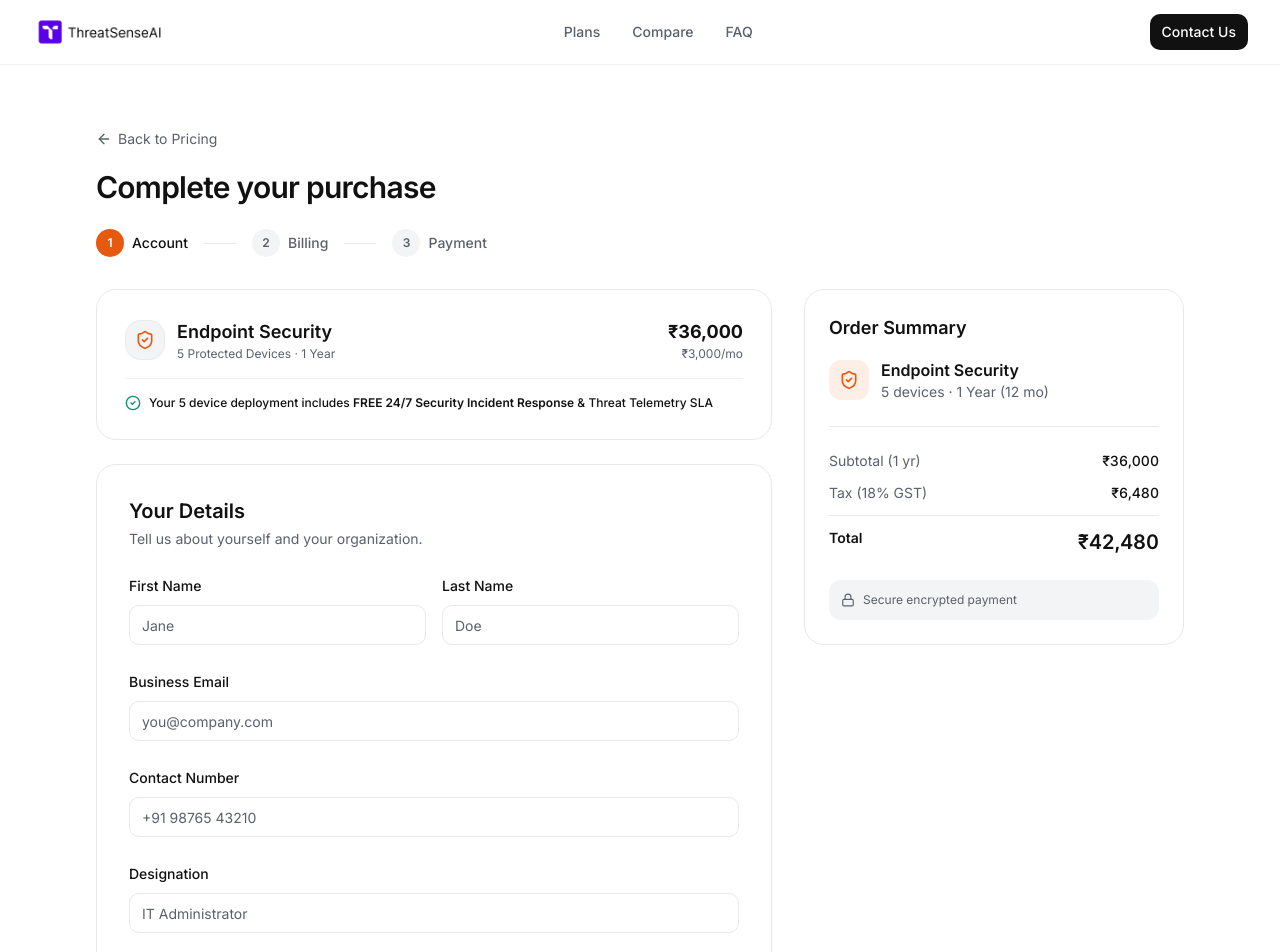
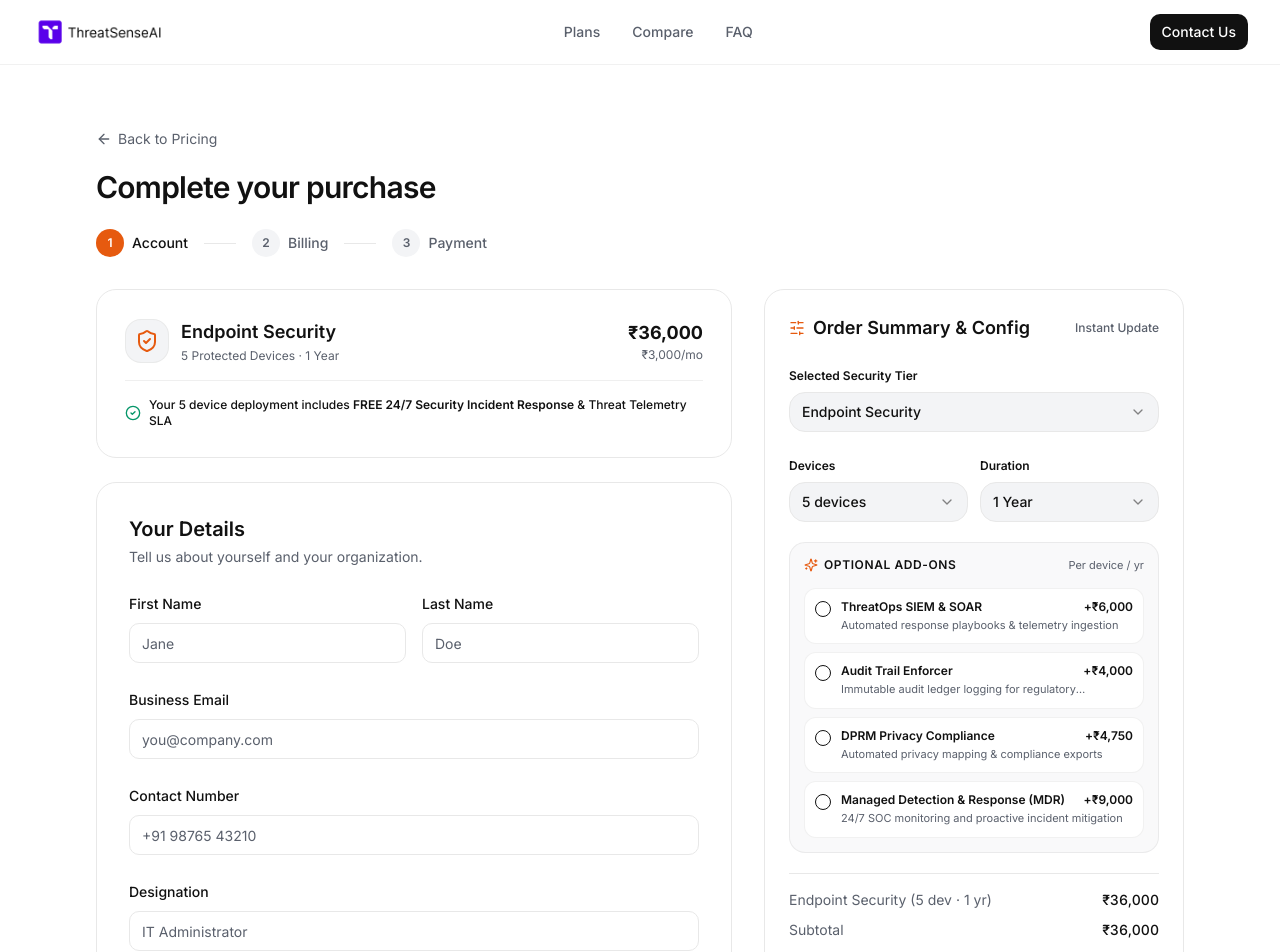
Before and after one commit to portfolio723/threatsense_ai_pricing_plan_page_final, a Next.js app: page /checkout in a window 1280 px wide. Shown: the top 952 px of the page. Built offline with nearby package versions, Linux system fonts and the light colour scheme.

Commit message:
feat(checkout): add support for plan add-ons
Extend pricing logic to include add-on services and update the checkout page dependencies to support selecting multiple add-ons.

```diff
--- a/app/checkout/page.tsx
+++ b/app/checkout/page.tsx
@@ -1,11 +1,11 @@
 'use client';
 
 import { useState } from 'react';
-import { useSearchParams } from 'next/navigation';
+import { useSearchParams, useRouter } from 'next/navigation';
 import Link from 'next/link';
 import {
   ArrowLeft, ArrowRight, Lock, CheckCircle2, XCircle, Loader2,
-  ShieldCheck, Download, FileText, HelpCircle,
+  ShieldCheck, Download, FileText, HelpCircle, Plus, Sparkles, SlidersHorizontal,
 } from 'lucide-react';
 import { Navbar } from '@/components/pricing/navbar';
 import { Button } from '@/components/ui/button';
@@ -13,44 +13,69 @@ import { Input } from '@/components/ui/input';
 import { Label } from '@/components/ui/label';
 import { Checkbox } from '@/components/ui/checkbox';
 import { Select, SelectContent, SelectItem, SelectTrigger, SelectValue } from '@/components/ui/select';
-import { COMPANY_SIZES, getPlan, getPriceForDevices, formatINR, YEAR_OPTIONS, type PlanId } from '@/lib/pricing';
+import {
+  COMPANY_SIZES,
+  PLANS,
+  DEVICE_OPTIONS,
+  YEAR_OPTIONS,
+  ADD_ONS,
+  getPlan,
+  getPriceForDevices,
+  formatINR,
+  type PlanId,
+  type AddOn,
+} from '@/lib/pricing';
 
 type Step = 'account' | 'billing' | 'payment' | 'processing' | 'success' | 'failure';
 
 const TAX_RATE = 0.18;
 
 export default function CheckoutPage() {
+  const router = useRouter();
   const searchParams = useSearchParams();
-  const planId = (searchParams.get('plan') || 'endpoint-security') as PlanId;
-  const devices = parseInt(searchParams.get('devices') || '5', 10);
-  const yearsParam = parseInt(searchParams.get('years') || '1', 10);
-  const plan = getPlan(planId);
+  const initialPlanId = (searchParams.get('plan') || 'endpoint-security') as PlanId;
+  const initialDevices = parseInt(searchParams.get('devices') || '5', 10);
+  const initialYears = parseInt(searchParams.get('years') || '1', 10);
+
+  const [selectedPlanId, setSelectedPlanId] = useState<PlanId>(initialPlanId);
+  const [devices, setDevices] = useState<number>(initialDevices);
+  const [selectedYears, setSelectedYears] = useState<number>(initialYears);
+  const [selectedAddOnIds, setSelectedAddOnIds] = useState<string[]>([]);
 
   const [step, setStep] = useState<Step>('account');
   const [sameAsCompany, setSameAsCompany] = useState(false);
   const [country, setCountry] = useState('in');
 
-  if (!plan) {
-    return (
-      <div className="min-h-screen bg-background">
-        <Navbar />
-        <div className="mx-auto max-w-2xl px-4 py-24 text-center">
-          <p className="text-muted-foreground">Plan not found.</p>
-          <Link href="/"><Button className="mt-4">Back to Pricing</Button></Link>
-        </div>
-      </div>
-    );
-  }
+  const plan = getPlan(selectedPlanId) || PLANS[0];
+  const isEnterprise = plan.salesOnly;
 
   const baseAnnualPrice = getPriceForDevices(plan, devices) ?? 0;
-  const selectedDuration = YEAR_OPTIONS.find((d) => d.years === yearsParam) || YEAR_OPTIONS[0];
-  const undiscountedTotal = baseAnnualPrice * selectedDuration.years;
-  const discountAmount = Math.round(undiscountedTotal * (selectedDuration.discountPercent / 100));
-  const subtotal = undiscountedTotal - discountAmount;
+  const selectedDuration = YEAR_OPTIONS.find((d) => d.years === selectedYears) || YEAR_OPTIONS[0];
+  const undiscountedPlanTotal = baseAnnualPrice * selectedDuration.years;
+  const planDiscountAmount = Math.round(undiscountedPlanTotal * (selectedDuration.discountPercent / 100));
+  const planSubtotal = undiscountedPlanTotal - planDiscountAmount;
+
+  // Add-ons calculations
+  const activeAddOns: AddOn[] = ADD_ONS.filter((a) => selectedAddOnIds.includes(a.id));
+  const addOnsUndiscountedTotal = activeAddOns.reduce(
+    (sum, addon) => sum + addon.pricePerDeviceYear * devices * selectedDuration.years,
+    0
+  );
+  const addOnsDiscountAmount = Math.round(addOnsUndiscountedTotal * (selectedDuration.discountPercent / 100));
+  const addOnsSubtotal = addOnsUndiscountedTotal - addOnsDiscountAmount;
+
+  const subtotal = planSubtotal + addOnsSubtotal;
+  const totalDiscount = planDiscountAmount + addOnsDiscountAmount;
   const monthlyEquivalent = Math.round(subtotal / selectedDuration.months);
   const tax = Math.round(subtotal * TAX_RATE);
   const total = subtotal + tax;
   const orderId = `TS-${Math.random().toString(36).slice(2, 8).toUpperCase()}`;
+
+  const toggleAddOn = (id: string) => {
+    setSelectedAddOnIds((prev) =>
+      prev.includes(id) ? prev.filter((item) => item !== id) : [...prev, id]
+    );
+  };
 
   const handlePay = (e: React.FormEvent) => {
     e.preventDefault();
@@ -101,7 +126,7 @@ export default function CheckoutPage() {
         </div>
 
         {(step === 'account' || step === 'billing' || step === 'payment') && (
-          <div className="grid grid-cols-1 gap-8 lg:grid-cols-[1fr_380px]">
+          <div className="grid grid-cols-1 gap-8 lg:grid-cols-[1fr_420px]">
             {/* Form area */}
             <div className="order-2 lg:order-1 space-y-6">
               {/* Plan & License Summary Card */}
@@ -109,13 +134,21 @@ export default function CheckoutPage() {
                 {/* Header with plan badge icon and pricing overview */}
                 <div className="flex flex-col sm:flex-row sm:items-center sm:justify-between gap-4">
                   <div className="flex items-center gap-3">
-                    <div className="flex h-10 w-10 items-center justify-center rounded-xl bg-surface border border-border/80 shrink-0">
-                      <ShieldCheck className="h-5 w-5 text-brand-orange" />
+                    <div className="flex h-11 w-11 items-center justify-center rounded-xl bg-surface border border-border/80 shrink-0">
+                      <ShieldCheck className="h-6 w-6 text-brand-orange" />
                     </div>
                     <div>
-                      <h2 className="font-display text-lg font-semibold text-foreground">{plan.name}</h2>
-                      <p className="text-xs text-muted-foreground">
+                      <div className="flex items-center gap-2">
+                        <h2 className="font-display text-lg font-semibold text-foreground">{plan.name}</h2>
+                        {plan.recommended && (
+                          <span className="rounded-full bg-brand-purple/10 px-2 py-0.5 text-[10px] font-semibold text-brand-purple border border-brand-purple/20">
+                            Recommended
+                          </span>
+                        )}
+                      </div>
+                      <p className="text-xs text-muted-foreground mt-0.5">
                         {devices} Protected Devices · {selectedDuration.label}
+                        {activeAddOns.length > 0 && ` · +${activeAddOns.length} Add-on${activeAddOns.length > 1 ? 's' : ''}`}
                       </p>
                     </div>
                   </div>
@@ -319,46 +352,179 @@ export default function CheckoutPage() {
               )}
             </div>
 
-            {/* Order summary (sticky) */}
+            {/* Order summary (interactive & sticky) */}
             <div className="order-1 lg:order-2">
-              <div className="lg:sticky lg:top-24 rounded-2xl border border-border bg-card p-6">
-                <h3 className="font-display text-lg font-semibold">Order Summary</h3>
-                <div className="mt-4 flex items-center gap-3">
-                  <div className="flex h-10 w-10 items-center justify-center rounded-lg bg-brand-orange/10">
-                    <ShieldCheck className="h-5 w-5 text-brand-orange" />
+              <div className="lg:sticky lg:top-24 space-y-5 rounded-2xl border border-border bg-card p-5 sm:p-6 shadow-xs">
+                <div className="flex items-center justify-between">
+                  <h3 className="font-display text-lg font-semibold flex items-center gap-2">
+                    <SlidersHorizontal className="h-4 w-4 text-brand-orange" />
+                    Order Summary &amp; Config
+                  </h3>
+                  <span className="text-xs text-muted-foreground font-medium">Instant Update</span>
+                </div>
+
+                {/* Tier Selection Dropdown */}
+                <div className="space-y-1.5">
+                  <Label htmlFor="planTierSelect" className="text-xs font-semibold text-foreground">
+                    Selected Security Tier
+                  </Label>
+                  <Select
+                    value={selectedPlanId}
+                    onValueChange={(val) => setSelectedPlanId(val as PlanId)}
+                  >
+                    <SelectTrigger id="planTierSelect" className="h-10 rounded-xl border-border bg-surface text-sm font-medium">
+                      <SelectValue />
+                    </SelectTrigger>
+                    <SelectContent>
+                      {PLANS.filter((p) => !p.salesOnly).map((p) => (
+                        <SelectItem key={p.id} value={p.id} className="text-sm">
+                          <span className="font-medium">{p.name}</span>
+                          {p.recommended && <span className="ml-1.5 text-xs text-brand-purple font-semibold">(Recommended)</span>}
+                        </SelectItem>
+                      ))}
+                    </SelectContent>
+                  </Select>
+                </div>
+
+                {/* Devices & Years Dropdowns in parallel */}
+                <div className="grid grid-cols-2 gap-3">
+                  <div className="space-y-1.5">
+                    <Label htmlFor="devicesSelect" className="text-xs font-semibold text-foreground">
+                      Devices
+                    </Label>
+                    <Select
+                      value={String(devices)}
+                      onValueChange={(val) => setDevices(Number(val))}
+                    >
+                      <SelectTrigger id="devicesSelect" className="h-10 rounded-xl border-border bg-surface text-sm font-medium">
+                        <SelectValue />
+                      </SelectTrigger>
+                      <SelectContent>
+                        {DEVICE_OPTIONS.map((opt) => (
+                          <SelectItem key={opt} value={String(opt)} className="text-sm">
+                            {opt} devices
+                          </SelectItem>
+                        ))}
+                      </SelectContent>
+                    </Select>
                   </div>
-                  <div>
-                    <p className="font-semibold">{plan.name}</p>
-                    <p className="text-sm text-muted-foreground">
-                      {devices} devices · {selectedDuration.years} Year{selectedDuration.years > 1 ? 's' : ''} ({selectedDuration.months} mo)
-                    </p>
+
+                  <div className="space-y-1.5">
+                    <Label htmlFor="yearsSelect" className="text-xs font-semibold text-foreground">
+                      Duration
+                    </Label>
+                    <Select
+                      value={String(selectedYears)}
+                      onValueChange={(val) => setSelectedYears(Number(val))}
+                    >
+                      <SelectTrigger id="yearsSelect" className="h-10 rounded-xl border-border bg-surface text-sm font-medium">
+                        <SelectValue />
+                      </SelectTrigger>
+                      <SelectContent>
+                        {YEAR_OPTIONS.map((opt) => (
+                          <SelectItem key={opt.years} value={String(opt.years)} className="text-sm">
+                            {opt.label}
+                          </SelectItem>
+                        ))}
+                      </SelectContent>
+                    </Select>
                   </div>
                 </div>
 
-                <div className="mt-6 space-y-3 border-t border-border pt-6 text-sm">
+                {/* Optional Add-Ons Section */}
+                <div className="space-y-2.5 rounded-xl border border-border/80 bg-surface/50 p-3.5">
+                  <div className="flex items-center justify-between">
+                    <span className="text-xs font-semibold uppercase tracking-wider text-foreground flex items-center gap-1.5">
+                      <Sparkles className="h-3.5 w-3.5 text-brand-orange" />
+                      Optional Add-Ons
+                    </span>
+                    <span className="text-[11px] text-muted-foreground">Per device / yr</span>
+                  </div>
+
+                  <div className="space-y-2 pt-1">
+                    {ADD_ONS.map((addon) => {
+                      const isChecked = selectedAddOnIds.includes(addon.id);
+                      const addonAnnualCost = addon.pricePerDeviceYear * devices;
+                      const addonTotalCost = addonAnnualCost * selectedDuration.years * (1 - selectedDuration.discountPercent / 100);
+
+                      return (
+                        <label
+                          key={addon.id}
+                          className={`flex items-start gap-2.5 rounded-lg border p-2.5 transition-colors cursor-pointer ${
+                            isChecked
+                              ? 'border-brand-orange/40 bg-brand-orange/5'
+                              : 'border-border/60 bg-card hover:border-border'
+                          }`}
+                        >
+                          <Checkbox
+                            checked={isChecked}
+                            onCheckedChange={() => toggleAddOn(addon.id)}
+                            className="mt-0.5"
+                          />
+                          <div className="flex-1 min-w-0">
+                            <div className="flex items-center justify-between gap-1">
+                              <p className="text-xs font-semibold text-foreground truncate">{addon.name}</p>
+                              <span className="text-xs font-semibold text-foreground whitespace-nowrap">
+                                +{formatINR(Math.round(addonTotalCost))}
+                              </span>
+                            </div>
+                            <p className="text-[11px] text-muted-foreground line-clamp-1 mt-0.5">
+                              {addon.shortDesc}
+                            </p>
+                          </div>
+                        </label>
+                      );
+                    })}
+                  </div>
+                </div>
+
+                {/* Pricing Calculation Breakdown */}
+                <div className="space-y-2.5 border-t border-border pt-4 text-xs sm:text-sm">
                   <div className="flex justify-between">
-                    <span className="text-muted-foreground">Subtotal ({selectedDuration.years} yr)</span>
-                    <span className="font-medium tabular-nums">{formatINR(undiscountedTotal)}</span>
+                    <span className="text-muted-foreground">
+                      {plan.name} ({devices} dev · {selectedDuration.years} yr)
+                    </span>
+                    <span className="font-medium tabular-nums">{formatINR(undiscountedPlanTotal)}</span>
                   </div>
-                  {discountAmount > 0 && (
+
+                  {planDiscountAmount > 0 && (
                     <div className="flex justify-between text-emerald-600">
-                      <span>Multi-Year Discount ({selectedDuration.discountPercent}%)</span>
-                      <span className="font-medium tabular-nums">-{formatINR(discountAmount)}</span>
+                      <span>Multi-Year Term Discount ({selectedDuration.discountPercent}%)</span>
+                      <span className="font-medium tabular-nums">-{formatINR(planDiscountAmount)}</span>
                     </div>
                   )}
+
+                  {activeAddOns.length > 0 && (
+                    <div className="flex justify-between text-foreground">
+                      <span className="text-muted-foreground">
+                        {activeAddOns.length} Add-on{activeAddOns.length > 1 ? 's' : ''} ({selectedDuration.years} yr)
+                      </span>
+                      <span className="font-medium tabular-nums">{formatINR(addOnsSubtotal)}</span>
+                    </div>
+                  )}
+
+                  <div className="flex justify-between">
+                    <span className="text-muted-foreground">Subtotal</span>
+                    <span className="font-medium tabular-nums">{formatINR(subtotal)}</span>
+                  </div>
+
                   <div className="flex justify-between">
                     <span className="text-muted-foreground">Tax (18% GST)</span>
                     <span className="font-medium tabular-nums">{formatINR(tax)}</span>
                   </div>
-                  <div className="flex justify-between border-t border-border pt-3">
-                    <span className="font-semibold">Total</span>
-                    <span className="font-display text-xl font-semibold tabular-nums text-foreground">{formatINR(total)}</span>
+
+                  <div className="flex items-baseline justify-between border-t border-border pt-3">
+                    <div>
+                      <span className="font-semibold text-foreground text-base">Total Due</span>
+                      <p className="text-[11px] text-muted-foreground">{formatINR(monthlyEquivalent)}/mo equivalent</p>
+                    </div>
+                    <span className="font-display text-2xl font-bold tabular-nums text-foreground">{formatINR(total)}</span>
                   </div>
                 </div>
 
-                <div className="mt-6 flex items-center gap-2 rounded-lg bg-surface p-3 text-xs text-muted-foreground">
+                <div className="flex items-center gap-2 rounded-lg bg-surface p-3 text-xs text-muted-foreground">
                   <Lock className="h-3.5 w-3.5 shrink-0" />
-                  Secure encrypted payment
+                  Secure encrypted 256-bit payment
                 </div>
               </div>
             </div>
@@ -390,6 +556,9 @@ export default function CheckoutPage() {
                 <p><span className="text-muted-foreground">Plan:</span> {plan.name}</p>
                 <p><span className="text-muted-foreground">Duration:</span> {selectedDuration.label}</p>
                 <p><span className="text-muted-foreground">Devices:</span> {devices}</p>
+                {activeAddOns.length > 0 && (
+                  <p><span className="text-muted-foreground">Add-ons:</span> {activeAddOns.map((a) => a.name).join(', ')}</p>
+                )}
                 <p><span className="text-muted-foreground">Amount Paid:</span> {formatINR(total)}</p>
                 <p><span className="text-muted-foreground">Status:</span> Active</p>
               </div>
--- a/lib/pricing.ts
+++ b/lib/pricing.ts
@@ -44,6 +44,40 @@ export const YEAR_OPTIONS: YearOption[] = [
   { years: 3, months: 36, label: '3 Years (25% off)', discountPercent: 25 },
   { years: 4, months: 48, label: '4 Years (35% off)', discountPercent: 35 },
   { years: 5, months: 60, label: '5 Years (40% off)', discountPercent: 40 },
+];
+
+export interface AddOn {
+  id: string;
+  name: string;
+  shortDesc: string;
+  pricePerDeviceYear: number;
+}
+
+export const ADD_ONS: AddOn[] = [
+  {
+    id: 'siem-soar',
+    name: 'ThreatOps SIEM & SOAR',
+    shortDesc: 'Automated response playbooks & telemetry ingestion',
+    pricePerDeviceYear: 1200,
+  },
+  {
+    id: 'audit-enforcer',
+    name: 'Audit Trail Enforcer',
+    shortDesc: 'Immutable audit ledger logging for regulatory compliance',
+    pricePerDeviceYear: 800,
+  },
+  {
+    id: 'dprm-compliance',
+    name: 'DPRM Privacy Compliance',
+    shortDesc: 'Automated privacy mapping & compliance exports',
+    pricePerDeviceYear: 950,
+  },
+  {
+    id: 'mdr-soc',
+    name: 'Managed Detection & Response (MDR)',
+    shortDesc: '24/7 SOC monitoring and proactive incident mitigation',
+    pricePerDeviceYear: 1800,
+  },
 ];
 
 export const PLANS: Plan[] = [
```
